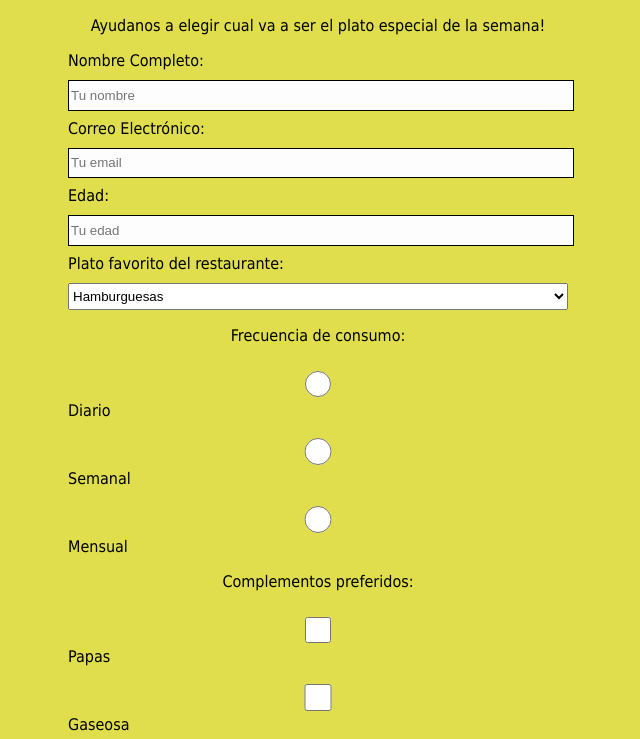
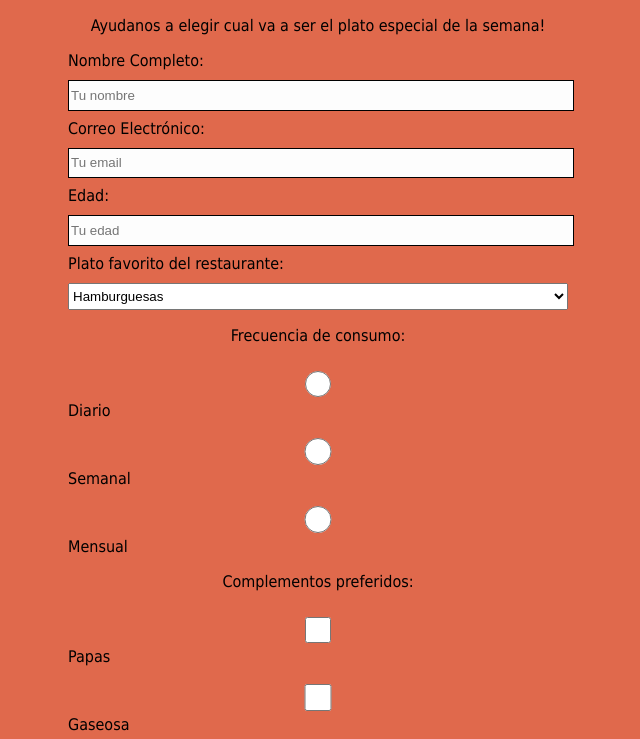
Before and after one commit to maryyy-12-hub/Prueba2, a plain HTML site: page index.html in a window 1280 px wide. Shown: the part 86-825 px from the top of the page, without its empty margins (330-970 px from the left). Drawn offline with Linux system fonts and the light colour scheme.

Commit message:
cambio style.css

```diff
--- a/index.html
+++ b/index.html
@@ -3,7 +3,7 @@
 <head>
     <meta charset="UTF-8">
     <meta name="viewport" content="width=device-width, initial-scale=1.0">
-    <title>Encuesta de Comida Rápidaaaaa</title>
+    <title>Encuesta de Comida Rápida</title>
     <link rel="stylesheet" href="styles.css">
 </head>
 <body>
--- a/styles.css
+++ b/styles.css
@@ -4,7 +4,7 @@ body {
     width: 100%;
     height: 100vh;
     margin: 0.2;
-    background-color: #e0de4c;
+    background-color: #e0694c;
     color: #add8e6;
 }
 
```
